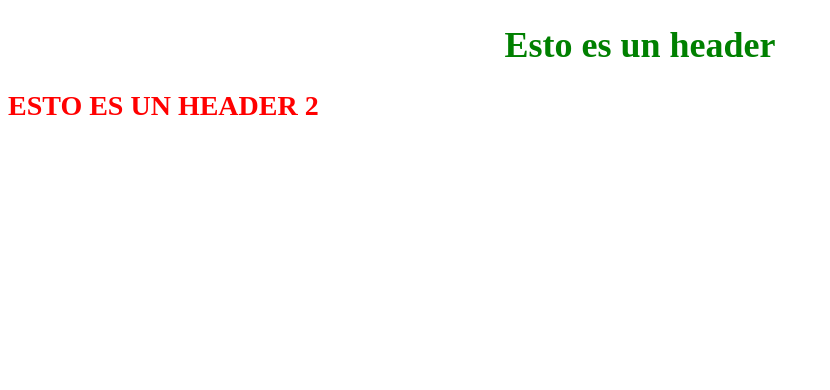
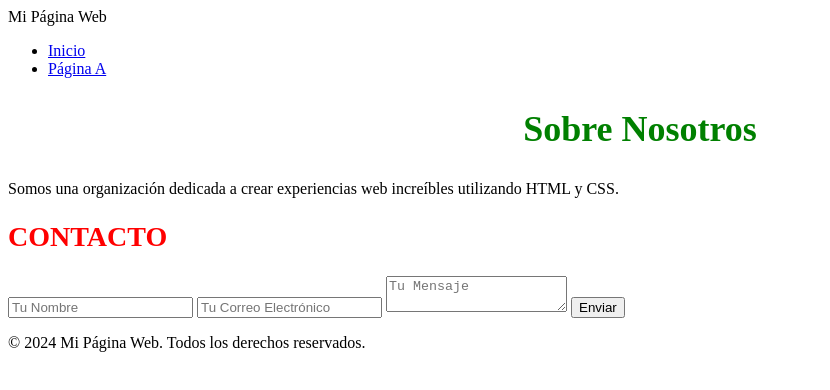
Before and after one commit to Santiagobarp/Practica-2, a plain HTML site: page Page_a.html in a window 1280 px wide. Shown: the whole page, without its empty margins (0-830 px from the left). Drawn offline with Linux system fonts and the light colour scheme.

Commit message:
Update Page_a.html

```diff
--- a/Page_a.html
+++ b/Page_a.html
@@ -1,12 +1,39 @@
 <!DOCTYPE html>
-<html>
+<html lang="es">
 <head>
-    <meta charset="utf-8">
+    <meta charset="UTF-8">
+    <meta name="viewport" content="width=device-width, initial-scale=1.0">
+    <title>Página A</title>
     <link rel="stylesheet" href="style.css">
-    <title>PAGE A</title>
 </head>
 <body>
-    <h1>Esto es un header</h1>
-    <h2>Esto es un header 2</h2>
+    <header>
+        <nav class="navbar">
+            <div class="logo">Mi Página Web</div>
+            <ul class="nav-links">
+                <li><a href="index.html">Inicio</a></li>
+                <li><a href="page_a.html">Página A</a></li>
+            </ul>
+        </nav>
+    </header>
+
+    <section class="about">
+        <h1>Sobre Nosotros</h1>
+        <p>Somos una organización dedicada a crear experiencias web increíbles utilizando HTML y CSS.</p>
+    </section>
+
+    <section class="contact">
+        <h2>Contacto</h2>
+        <form>
+            <input type="text" placeholder="Tu Nombre" required>
+            <input type="email" placeholder="Tu Correo Electrónico" required>
+            <textarea placeholder="Tu Mensaje" required></textarea>
+            <button type="submit">Enviar</button>
+        </form>
+    </section>
+
+    <footer>
+        <p>&copy; 2024 Mi Página Web. Todos los derechos reservados.</p>
+    </footer>
 </body>
 </html>
```
